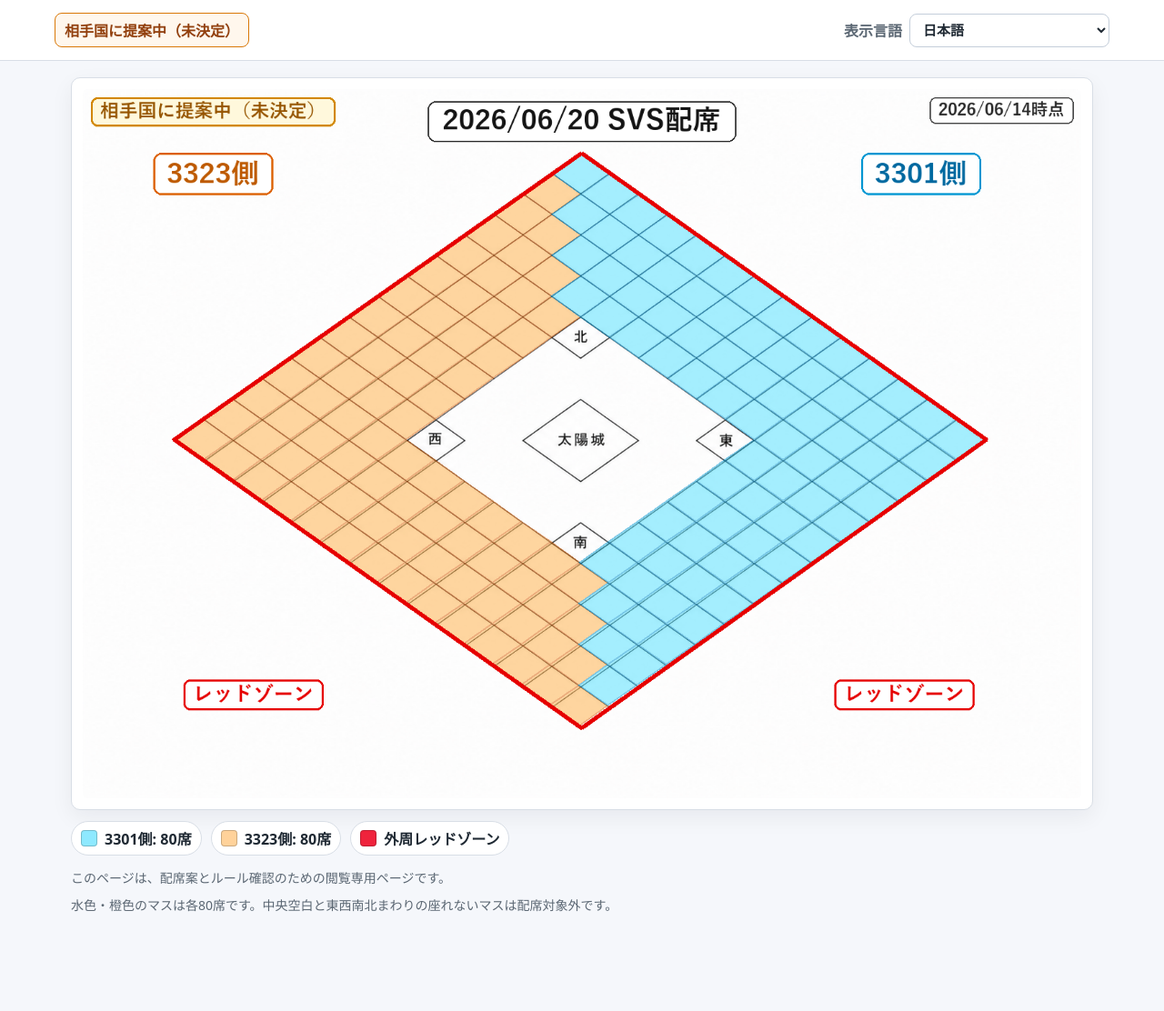
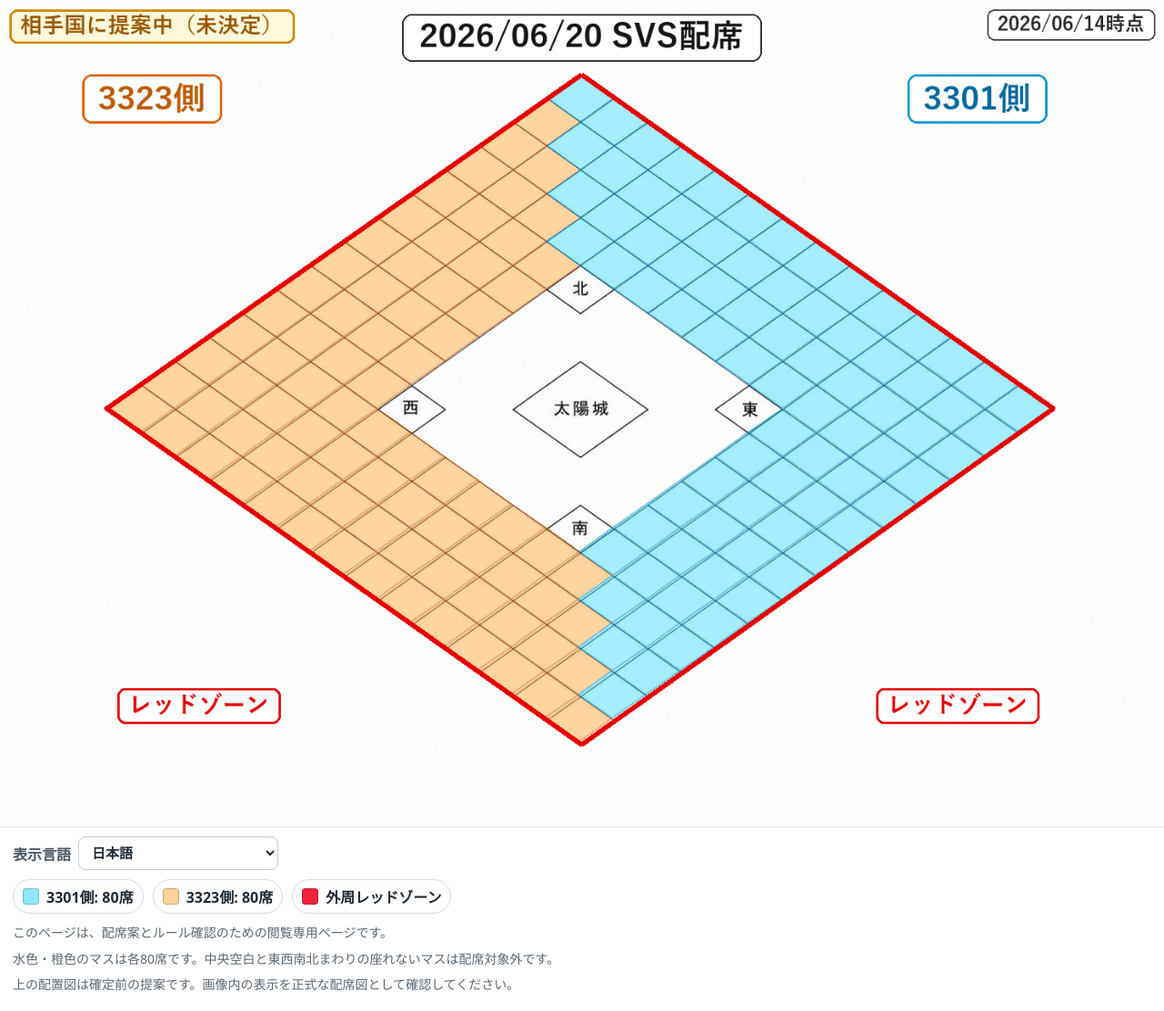
Before and after one commit to svs-seat-room/svs-seat-room.github.io, a plain HTML site: page index.html in a window 1280 px wide. Shown: the whole page at 91% size. Before the commit the page ends 1026 px from the top, so only its background shows below. Drawn offline with Linux system fonts and the light colour scheme.

Commit message:
Use exact final seating map as primary view

```diff
--- a/index.html
+++ b/index.html
@@ -5,64 +5,50 @@
   <meta name="viewport" content="width=device-width, initial-scale=1">
   <title>2026/06/20 SVS配席</title>
   <style>
-    :root {
-      color-scheme: light;
-      --ink: #1f2933;
-      --muted: #5b6773;
-      --line: #d8dee6;
-      --cyan: #8ee9ff;
-      --orange: #ffd29a;
-      --red: #ef233c;
-      --warn: #b45309;
-      --warn-soft: #fff7ed;
-    }
-
     * { box-sizing: border-box; }
 
     body {
       margin: 0;
+      background: #ffffff;
+      color: #1f2933;
       font-family: system-ui, -apple-system, BlinkMacSystemFont, "Segoe UI", sans-serif;
-      background: #f5f7fb;
-      color: var(--ink);
     }
 
-    header {
-      padding: 14px 18px;
-      background: #fff;
-      border-bottom: 1px solid var(--line);
+    main {
+      width: 100%;
+      min-height: 100vh;
+      display: flex;
+      flex-direction: column;
+      align-items: center;
+      padding: 0;
     }
 
-    .bar {
-      max-width: 1160px;
+    .map {
+      display: block;
+      width: min(100vw, 1488px);
+      height: auto;
       margin: 0 auto;
-      display: flex;
-      justify-content: space-between;
-      align-items: center;
-      gap: 12px;
-      flex-wrap: wrap;
     }
 
-    .status {
-      display: inline-flex;
-      padding: 6px 10px;
-      border: 1px solid #d97706;
-      color: #92400e;
-      background: var(--warn-soft);
-      border-radius: 8px;
-      font-weight: 800;
-      white-space: nowrap;
+    .panel {
+      width: min(100vw, 1488px);
+      padding: 10px 14px 18px;
+      display: grid;
+      gap: 10px;
+      border-top: 1px solid #e5e7eb;
+      background: #ffffff;
     }
 
     .controls {
       display: flex;
+      flex-wrap: wrap;
+      gap: 8px;
       align-items: center;
-      gap: 8px;
-      flex-wrap: wrap;
     }
 
     label {
-      color: var(--muted);
       font-weight: 800;
+      color: #4b5563;
     }
 
     select {
@@ -71,37 +57,15 @@
       border: 1px solid #c4ceda;
       border-radius: 8px;
       background: #fff;
-      color: var(--ink);
+      color: #1f2933;
       font-size: 15px;
       font-weight: 800;
-    }
-
-    main {
-      max-width: 1160px;
-      margin: 0 auto;
-      padding: 18px;
-    }
-
-    .map-wrap {
-      background: #fff;
-      border: 1px solid var(--line);
-      border-radius: 10px;
-      padding: 12px;
-      box-shadow: 0 8px 24px rgba(15, 23, 42, .06);
-    }
-
-    img {
-      display: block;
-      width: 100%;
-      height: auto;
-      border-radius: 6px;
     }
 
     .legend {
       display: flex;
       flex-wrap: wrap;
       gap: 10px;
-      margin-top: 12px;
     }
 
     .chip {
@@ -110,7 +74,7 @@
       gap: 8px;
       padding: 6px 10px;
       background: #fff;
-      border: 1px solid var(--line);
+      border: 1px solid #d8dee6;
       border-radius: 999px;
       font-weight: 800;
     }
@@ -122,45 +86,35 @@
       border: 1px solid rgba(0, 0, 0, .2);
     }
 
-    .cyan { background: var(--cyan); }
-    .orange { background: var(--orange); }
-    .red { background: var(--red); }
+    .cyan { background: #8ee9ff; }
+    .orange { background: #ffd29a; }
+    .red { background: #ef233c; }
 
     .notes {
-      margin-top: 14px;
       display: grid;
-      gap: 8px;
-      color: var(--muted);
+      gap: 6px;
+      color: #5b6773;
       font-size: 14px;
       line-height: 1.6;
     }
 
-    [dir="rtl"] .bar,
+    [dir="rtl"] .panel,
     [dir="rtl"] .controls,
     [dir="rtl"] .legend {
       direction: rtl;
     }
 
     @media (max-width: 720px) {
-      .bar {
-        align-items: stretch;
-      }
-
-      .controls,
-      select {
-        width: 100%;
-      }
-
-      main {
-        padding: 12px;
-      }
+      .panel { padding: 10px 12px 16px; }
+      .controls, select { width: 100%; }
     }
   </style>
 </head>
 <body>
-  <header>
-    <div class="bar">
-      <span class="status" data-i18n="status">相手国に提案中（未決定）</span>
+  <main>
+    <img class="map" src="assets/2026-06-20-svs-seating.png" alt="2026/06/20 SVS seating proposal">
+
+    <section class="panel" aria-label="Information">
       <div class="controls">
         <label for="language" data-i18n="languageLabel">表示言語</label>
         <select id="language" aria-label="Language">
@@ -181,13 +135,6 @@
           <option value="tr">Türkçe</option>
         </select>
       </div>
-    </div>
-  </header>
-
-  <main>
-    <section class="map-wrap" aria-label="SVS seating map">
-      <img src="assets/2026-06-20-svs-seating.png" alt="2026/06/20 SVS seating proposal map">
-    </section>
 
       <div class="legend" aria-label="Legend">
         <span class="chip"><span class="swatch cyan"></span><span data-i18n="sideA">3301側: 80席</span></span>
@@ -198,145 +145,147 @@
       <div class="notes">
         <div data-i18n="note1">このページは、配席案とルール確認のための閲覧専用ページです。</div>
         <div data-i18n="note2">水色・橙色のマスは各80席です。中央空白と東西南北まわりの座れないマスは配席対象外です。</div>
+        <div data-i18n="note3">上の配置図は確定前の提案です。画像内の表示を正式な配席図として確認してください。</div>
       </div>
+    </section>
   </main>
 
   <script>
     const translations = {
       "ja": {
-        status: "相手国に提案中（未決定）",
         languageLabel: "表示言語",
         sideA: "3301側: 80席",
         sideB: "3323側: 80席",
         redZone: "外周レッドゾーン",
         note1: "このページは、配席案とルール確認のための閲覧専用ページです。",
-        note2: "水色・橙色のマスは各80席です。中央空白と東西南北まわりの座れないマスは配席対象外です。"
+        note2: "水色・橙色のマスは各80席です。中央空白と東西南北まわりの座れないマスは配席対象外です。",
+        note3: "上の配置図は確定前の提案です。画像内の表示を正式な配席図として確認してください。"
       },
       "en": {
-        status: "Proposed to the opposing side (not final)",
         languageLabel: "Language",
         sideA: "3301 side: 80 seats",
         sideB: "3323 side: 80 seats",
         redZone: "Outer red zone",
         note1: "This page is view-only for seating and rule confirmation.",
-        note2: "Cyan and orange areas each contain 80 seats. The center blank area and unavailable gate-side cells are not included."
+        note2: "Cyan and orange areas each contain 80 seats. The center blank area and unavailable gate-side cells are not included.",
+        note3: "The map above is a proposal before final agreement. Please use the image itself as the official seating reference."
       },
       "zh-CN": {
-        status: "已向对方提出（未最终确定）",
         languageLabel: "显示语言",
         sideA: "3301方：80个座位",
         sideB: "3323方：80个座位",
         redZone: "外圈红区",
         note1: "此页面仅用于查看座位提案和确认规则。",
-        note2: "水色和橙色区域各有80个座位。中央空白区以及四门附近不可坐的位置不计入座位。"
+        note2: "水色和橙色区域各有80个座位。中央空白区以及四门附近不可坐的位置不计入座位。",
+        note3: "上方配置图为最终确定前的提案。请以图片中的内容作为正式座位参考。"
       },
       "zh-TW": {
-        status: "已向對方提出（尚未確定）",
         languageLabel: "顯示語言",
         sideA: "3301方：80席",
         sideB: "3323方：80席",
         redZone: "外圈紅區",
         note1: "此頁面僅供查看座位提案與確認規則。",
-        note2: "水色與橙色區域各有80席。中央空白區及四門附近不可坐的位置不列入座位。"
+        note2: "水色與橙色區域各有80席。中央空白區及四門附近不可坐的位置不列入座位。",
+        note3: "上方配置圖為尚未確定前的提案。請以圖片內容作為正式座位參考。"
       },
       "ko": {
-        status: "상대 측에 제안 중 (미확정)",
         languageLabel: "표시 언어",
         sideA: "3301 측: 80석",
         sideB: "3323 측: 80석",
         redZone: "외곽 레드존",
         note1: "이 페이지는 좌석안과 규칙 확인을 위한 읽기 전용 페이지입니다.",
-        note2: "하늘색과 주황색 구역은 각각 80석입니다. 중앙 공백과 사방 게이트 주변의 착석 불가 칸은 제외됩니다."
+        note2: "하늘색과 주황색 구역은 각각 80석입니다. 중앙 공백과 사방 게이트 주변의 착석 불가 칸은 제외됩니다.",
+        note3: "위 배치도는 최종 확정 전 제안입니다. 이미지 안의 표시를 공식 좌석 기준으로 확인해 주세요."
       },
       "ar": {
-        status: "مقترح للطرف المقابل (غير نهائي)",
         languageLabel: "اللغة",
         sideA: "جانب 3301: 80 مقعدا",
         sideB: "جانب 3323: 80 مقعدا",
         redZone: "المنطقة الحمراء الخارجية",
         note1: "هذه الصفحة للعرض فقط من أجل مراجعة المقاعد والقواعد.",
-        note2: "تحتوي المناطق السماوية والبرتقالية على 80 مقعدا لكل جانب. المنطقة الوسطى والخانات غير المتاحة قرب البوابات غير مشمولة."
+        note2: "تحتوي المناطق السماوية والبرتقالية على 80 مقعدا لكل جانب. المنطقة الوسطى والخانات غير المتاحة قرب البوابات غير مشمولة.",
+        note3: "الخريطة أعلاه مقترح قبل الاتفاق النهائي. يرجى اعتماد ما يظهر داخل الصورة كمرجع رسمي للمقاعد."
       },
       "es": {
-        status: "Propuesta enviada al rival (no final)",
         languageLabel: "Idioma",
         sideA: "Lado 3301: 80 asientos",
         sideB: "Lado 3323: 80 asientos",
         redZone: "Zona roja exterior",
         note1: "Esta pagina es solo de lectura para revisar asientos y reglas.",
-        note2: "Las zonas cian y naranja tienen 80 asientos cada una. El centro y las casillas no disponibles cerca de las puertas no cuentan."
+        note2: "Las zonas cian y naranja tienen 80 asientos cada una. El centro y las casillas no disponibles cerca de las puertas no cuentan.",
+        note3: "El mapa superior es una propuesta antes del acuerdo final. Use la imagen como referencia oficial de asientos."
       },
       "pt-BR": {
-        status: "Proposta enviada ao lado adversario (nao final)",
         languageLabel: "Idioma",
         sideA: "Lado 3301: 80 assentos",
         sideB: "Lado 3323: 80 assentos",
         redZone: "Zona vermelha externa",
         note1: "Esta pagina e somente para visualizacao da proposta de assentos e das regras.",
-        note2: "As areas ciano e laranja contem 80 assentos cada. A area central e as celulas indisponiveis perto dos portoes nao contam."
+        note2: "As areas ciano e laranja contem 80 assentos cada. A area central e as celulas indisponiveis perto dos portoes nao contam.",
+        note3: "O mapa acima e uma proposta antes do acordo final. Use a propria imagem como referencia oficial de assentos."
       },
       "ru": {
-        status: "Предложено сопернику (не окончательно)",
         languageLabel: "Язык",
         sideA: "Сторона 3301: 80 мест",
         sideB: "Сторона 3323: 80 мест",
         redZone: "Внешняя красная зона",
         note1: "Эта страница доступна только для просмотра рассадки и правил.",
-        note2: "Голубая и оранжевая зоны содержат по 80 мест. Центральная пустая зона и недоступные клетки у ворот не учитываются."
+        note2: "Голубая и оранжевая зоны содержат по 80 мест. Центральная пустая зона и недоступные клетки у ворот не учитываются.",
+        note3: "Карта выше является предложением до окончательного соглашения. Используйте изображение как официальный ориентир рассадки."
       },
       "id": {
-        status: "Diajukan ke pihak lawan (belum final)",
         languageLabel: "Bahasa",
         sideA: "Sisi 3301: 80 kursi",
         sideB: "Sisi 3323: 80 kursi",
         redZone: "Zona merah luar",
         note1: "Halaman ini hanya untuk melihat proposal kursi dan konfirmasi aturan.",
-        note2: "Area biru muda dan oranye masing-masing berisi 80 kursi. Area kosong tengah dan sel yang tidak tersedia di dekat gerbang tidak dihitung."
+        note2: "Area biru muda dan oranye masing-masing berisi 80 kursi. Area kosong tengah dan sel yang tidak tersedia di dekat gerbang tidak dihitung.",
+        note3: "Peta di atas adalah proposal sebelum kesepakatan final. Gunakan gambar tersebut sebagai referensi resmi kursi."
       },
       "th": {
-        status: "เสนอให้ฝ่ายตรงข้ามแล้ว (ยังไม่สรุป)",
         languageLabel: "ภาษา",
         sideA: "ฝ่าย 3301: 80 ที่นั่ง",
         sideB: "ฝ่าย 3323: 80 ที่นั่ง",
         redZone: "เขตแดงรอบนอก",
         note1: "หน้านี้เป็นหน้าอ่านอย่างเดียวสำหรับตรวจสอบที่นั่งและกฎ",
-        note2: "พื้นที่สีฟ้าและสีส้มมีฝ่ายละ 80 ที่นั่ง พื้นที่ว่างกลางและช่องที่นั่งไม่ได้ใกล้ประตูจะไม่ถูกนับ"
+        note2: "พื้นที่สีฟ้าและสีส้มมีฝ่ายละ 80 ที่นั่ง พื้นที่ว่างกลางและช่องที่นั่งไม่ได้ใกล้ประตูจะไม่ถูกนับ",
+        note3: "แผนที่ด้านบนเป็นข้อเสนอก่อนสรุป โปรดใช้ภาพนี้เป็นข้อมูลอ้างอิงที่นั่งอย่างเป็นทางการ"
       },
       "vi": {
-        status: "Da de xuat cho doi phuong (chua chot)",
         languageLabel: "Ngon ngu",
         sideA: "Phe 3301: 80 cho",
         sideB: "Phe 3323: 80 cho",
         redZone: "Vung do ben ngoai",
         note1: "Trang nay chi de xem de xuat cho ngoi va xac nhan quy tac.",
-        note2: "Khu mau xanh va cam moi khu co 80 cho. Khu trong o giua va cac o khong the ngoi gan cong khong duoc tinh."
+        note2: "Khu mau xanh va cam moi khu co 80 cho. Khu trong o giua va cac o khong the ngoi gan cong khong duoc tinh.",
+        note3: "Ban do phia tren la de xuat truoc khi chot. Hay dung noi dung trong anh lam tham chieu chinh thuc."
       },
       "fr": {
-        status: "Propose a l'adversaire (non final)",
         languageLabel: "Langue",
         sideA: "Cote 3301 : 80 places",
         sideB: "Cote 3323 : 80 places",
         redZone: "Zone rouge exterieure",
         note1: "Cette page est en lecture seule pour verifier le placement et les regles.",
-        note2: "Les zones cyan et orange contiennent chacune 80 places. La zone centrale et les cases indisponibles pres des portes ne sont pas incluses."
+        note2: "Les zones cyan et orange contiennent chacune 80 places. La zone centrale et les cases indisponibles pres des portes ne sont pas incluses.",
+        note3: "La carte ci-dessus est une proposition avant accord final. Utilisez l'image comme reference officielle de placement."
       },
       "de": {
-        status: "Dem Gegner vorgeschlagen (nicht final)",
         languageLabel: "Sprache",
         sideA: "3301-Seite: 80 Sitze",
         sideB: "3323-Seite: 80 Sitze",
         redZone: "Aussere rote Zone",
         note1: "Diese Seite ist nur zur Ansicht der Sitzordnung und Regeln gedacht.",
-        note2: "Die cyanfarbenen und orangefarbenen Bereiche enthalten jeweils 80 Sitze. Der mittlere Leerbereich und nicht verfuegbare Felder an den Toren zaehlen nicht."
+        note2: "Die cyanfarbenen und orangefarbenen Bereiche enthalten jeweils 80 Sitze. Der mittlere Leerbereich und nicht verfuegbare Felder an den Toren zaehlen nicht.",
+        note3: "Die Karte oben ist ein Vorschlag vor der finalen Einigung. Bitte nutzen Sie das Bild selbst als offizielle Sitzreferenz."
       },
       "tr": {
-        status: "Rakip tarafa onerildi (kesin degil)",
         languageLabel: "Dil",
         sideA: "3301 tarafi: 80 koltuk",
         sideB: "3323 tarafi: 80 koltuk",
         redZone: "Dis kirmizi bolge",
         note1: "Bu sayfa koltuk plani ve kurallari kontrol etmek icin salt okunurdur.",
-        note2: "Camgobegi ve turuncu alanlarin her biri 80 koltuk icerir. Orta bos alan ve kapilarin yanindaki kullanilamaz hucreler dahil degildir."
+        note2: "Camgobegi ve turuncu alanlarin her biri 80 koltuk icerir. Orta bos alan ve kapilarin yanindaki kullanilamaz hucreler dahil degildir.",
+        note3: "Yukaridaki harita nihai anlasma oncesi oneridir. Resmin kendisini resmi koltuk referansi olarak kullanin."
       }
     };
 
```
Lines whose indentation alone changed are shown as unchanged.
